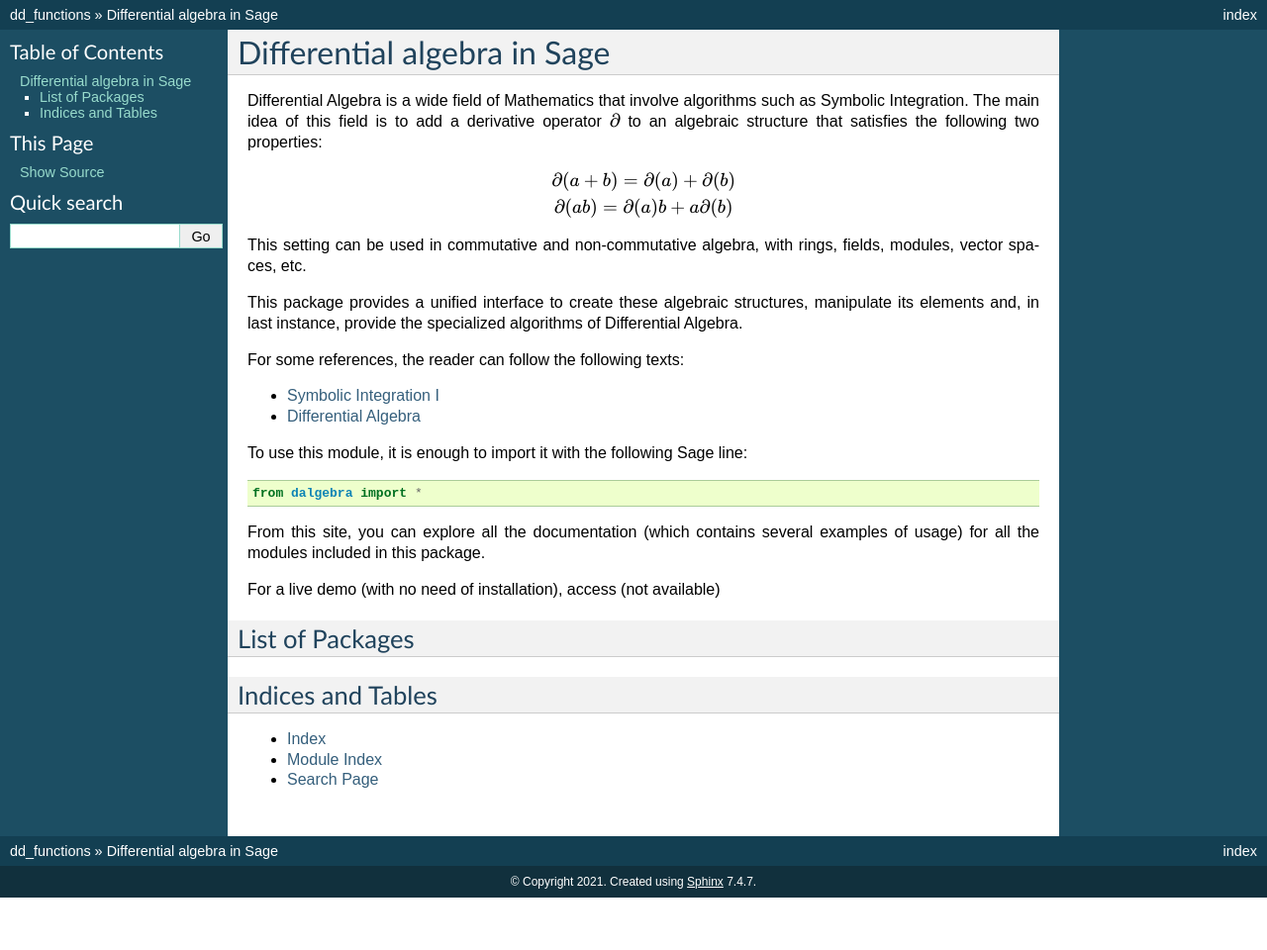
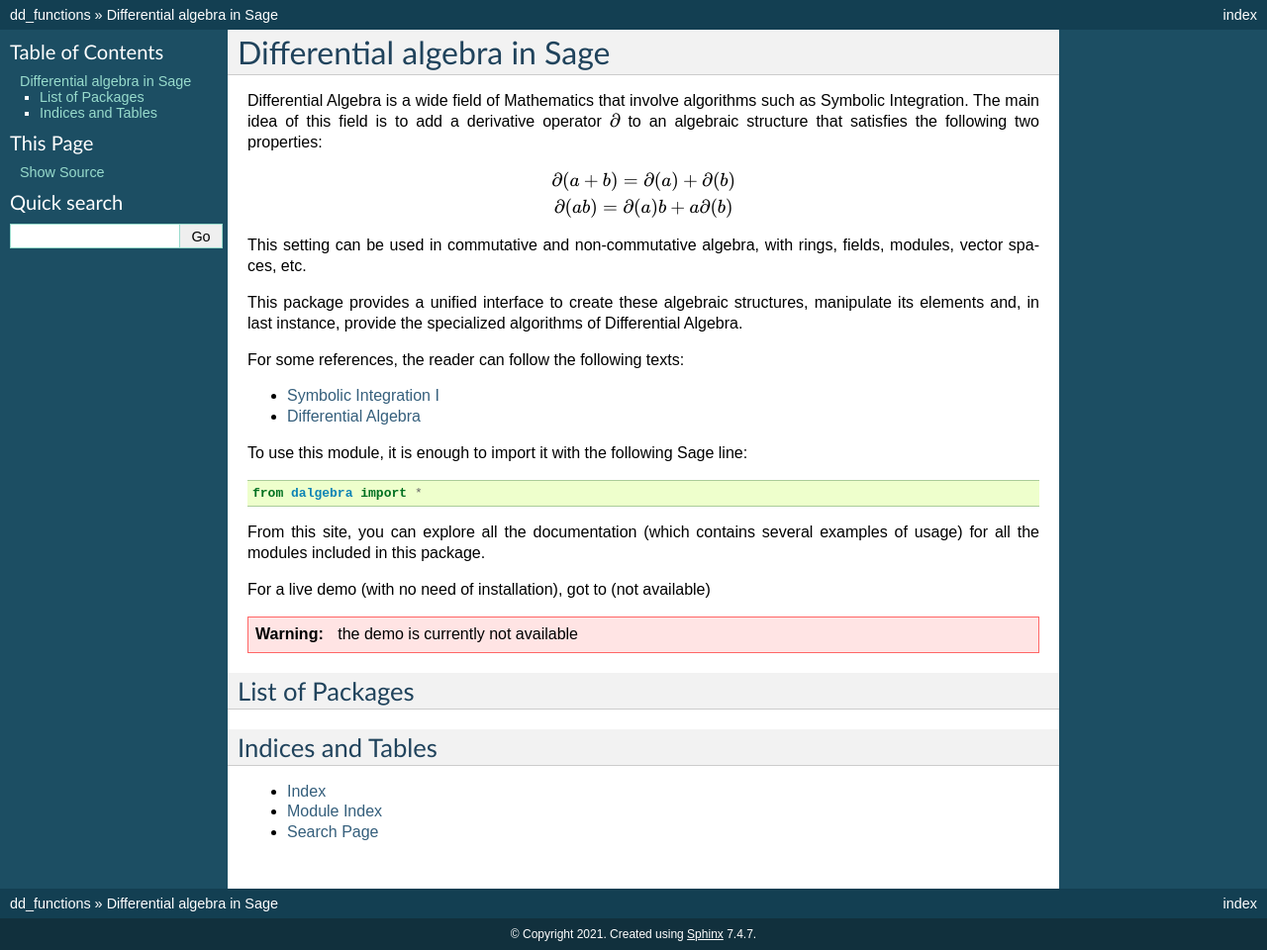
Before and after one commit to Antonio-JP/dalgebra, a Sphinx documentation site: the page built from docsrc/source/index.rst, in a window 1280 px wide. Shown: the whole page at 99% size. Built offline with Sphinx 7.4.7, drawn with Linux system fonts in a browser that asks for light colours; formulas are drawn with MathJax 3; the version number could not be read and is left out; before the commit the page ends 907 px from its top, so only the background shows below that.

Commit message:
Finished the preliominary version for docmentation

```diff
--- a/docsrc/source/index.rst
+++ b/docsrc/source/index.rst
@@ -33,7 +33,9 @@ To use this module, it is enough to import it with the following Sage line::
 From this site, you can explore all the documentation (which contains several examples of usage) for all
 the modules included in this package.
 
-For a live demo (with no need of installation), access (not available)
+For a live demo (with no need of installation), got to (not available)
+
+.. warning:: the demo is currently not available
 
 List of Packages
 =================
```
